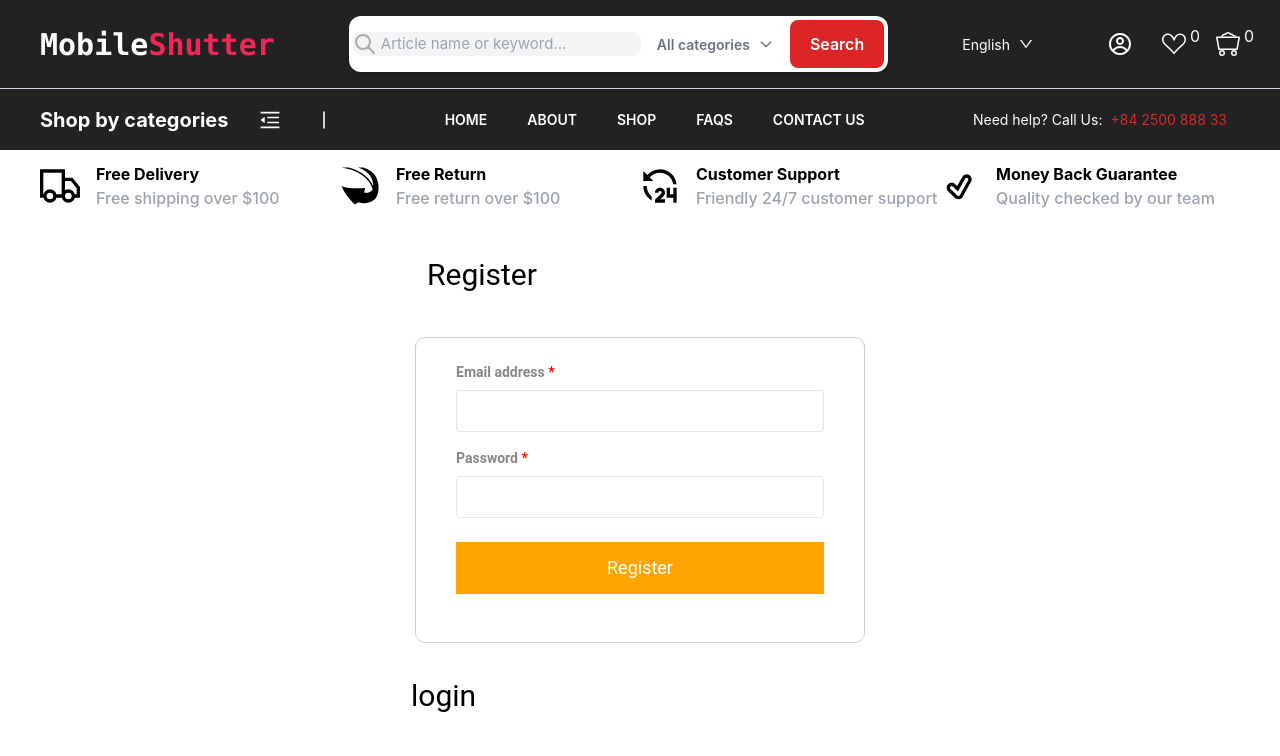
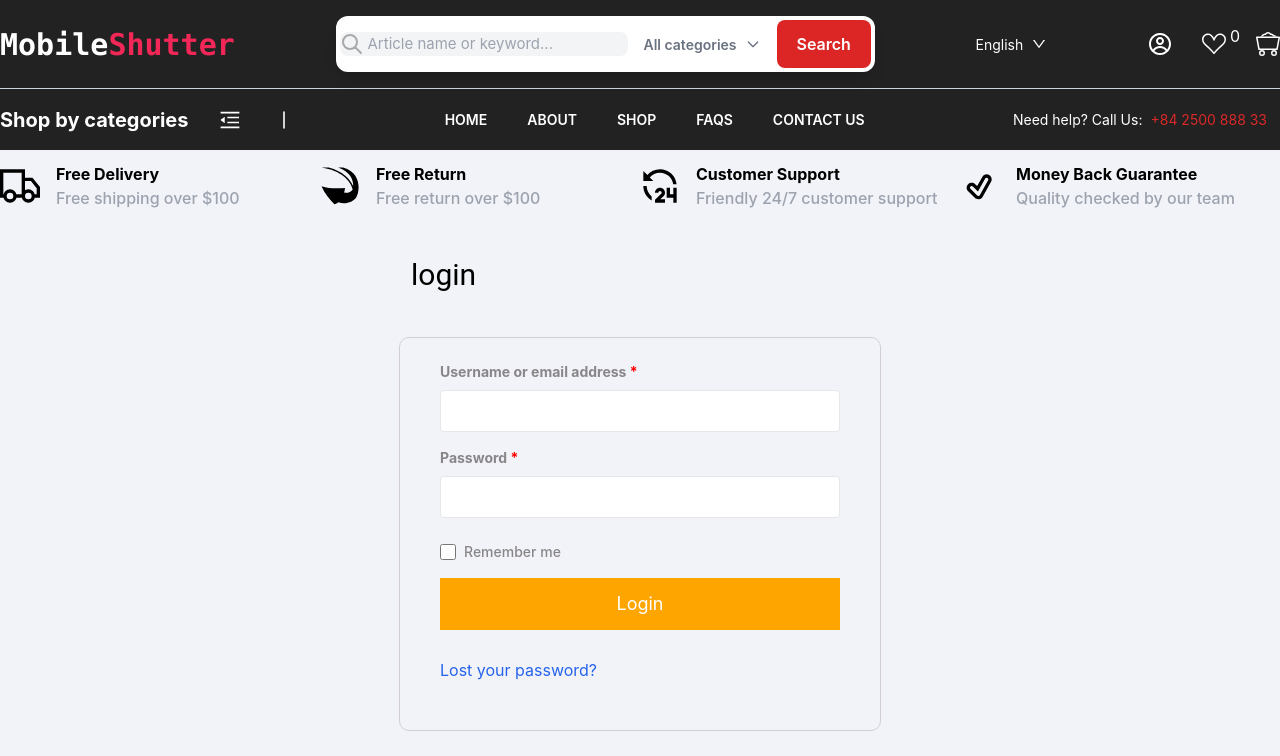
Before and after one commit to rahila009/E-commerce-website, a React (Create React App) app: page /loginPage in a window 1280 px wide. Shown: the top 756 px of the page. Built offline with nearby package versions, Linux system fonts and the light colour scheme.

Commit message:
update navbar , free delivery section

```diff
--- a/src/App.js
+++ b/src/App.js
@@ -1,16 +1,14 @@
 import React from "react";
 // import Slider from "./components/Slider";
-import Gadezone from "./components/gadezone";
-import Accounts from "./pages/account";
-import LoginPage from "./pages/loginPage";
+
 import Navbar from "./components/navbar";
 import { BrowserRouter as Router, Routes, Route } from "react-router-dom";
 import Home from "./pages/Home";
 import About from "./pages/About";
 import Contact from "./pages/Contact";
-import Faqs from "./pages/Home";
+import Faqs from "./pages/Faqs";
 import Shop from "./pages/Shop";
-
+import LoginPage from "./pages/loginPage";
 export default function App() {
   return (
     <>
@@ -22,12 +20,13 @@ export default function App() {
         <Route path="/shop" element={<Shop />} />
         <Route path="/faqs" element={<Faqs />} />
         <Route path="/contact" element={<Contact />} />
+        <Route path="/loginPage" element={<LoginPage />} />
       </Routes>
     </Router>
 
       {/* <Gadezone /> */}
-      <Accounts />
-      <LoginPage/>
+      {/* <Accounts />
+      <LoginPage/> */}
 
     </>
   )
--- a/src/components/Slider/index.js
+++ b/src/components/Slider/index.js
@@ -12,7 +12,7 @@ import "@splidejs/react-splide/css/sea-green";
 import "@splidejs/react-splide/css/core";
 const Slider = () => {
   return (
-    <div>
+    <>
       <div className="">
         <Splide aria-label="My Favorite Images">
           <SplideSlide>
@@ -68,7 +68,7 @@ const Slider = () => {
           </SplideSlide>
         </Splide>
       </div>
-    </div>
+    </>
   );
 };
 
--- a/src/components/freedevivery/index.js
+++ b/src/components/freedevivery/index.js
@@ -6,7 +6,8 @@ import { GiReturnArrow } from "react-icons/gi";
 
 const FreeDevilery = () => {
   return (
-    <div className="bg-[#F1F3F8 lg:px-[40px] py-3 grid grid-cols-1 md:grid-cols-2 lg:grid-cols-4  items-center md:justify-between justify-center text-center lg:text-start">
+    <div className="bg-[#F1F3F8]  py-3 grid grid-cols-1 md:grid-cols-2 lg:grid-cols-4  items-center md:justify-between justify-center
+     text-center lg:text-start container mx-auto">
   <div className=" items-center gap-4 mb-3 sm:mb-0 sm:w-auto lg:flex ">
     <span className="">
       <GrDeliver className="h-[40px] w-[40px] mx-auto" />
--- a/src/components/gadezone/index.js
+++ b/src/components/gadezone/index.js
@@ -5,7 +5,7 @@ import mobile1 from "../img/mobile.png";
 const Gadezone =()=>{
   return (
     <>
-<div className=" px-[20px]  mt-[100px] lg:grid-cols-2  md:grid md:grid-cols-1  md:gap-8">
+<div className=" container mx-auto  lg:grid-cols-2  md:grid md:grid-cols-1  md:gap-8">
 {/* frist div start */}
 <div className=" grid grid-cols-2 bg-[#DEE4D2] gap-8 py-[20px]  border rounded-[12px]">
   <div className="px-3">
--- a/src/components/login/index.js
+++ b/src/components/login/index.js
@@ -2,6 +2,7 @@ import React from "react";
 
 const Login = () => {
   return (
+    <>
     <div className="mt-[30px] lg:w-[40%] lg:px-[15px] md:px-7 px-4">
       <div className="">
         <h1 className="text-[30px] mb-10 px-3 font-[Roboto] ">login</h1>
@@ -63,8 +64,9 @@ const Login = () => {
         </div>
       </div>
 
-      <div></div>
+
     </div>
+    </>
   );
 };
 
--- a/src/components/navbar/index.js
+++ b/src/components/navbar/index.js
@@ -7,14 +7,14 @@ import { AiOutlineMenuFold } from "react-icons/ai";
 import { RxDividerVertical } from "react-icons/rx";
 import FreeDevilery from "../freedevivery/index.js"
 import { Link } from "react-router-dom";
-// import Login from "../login/index.js";
-import LoginPage from "../../pages/loginPage/index.js";
+
+
 const Navbar = () => {
   return (
     <>
       <div className="bg-[#222222] ">
         {/* navbar for  large   screens */}
-        <div className="md:flex hidden items-center p-4 lg:px-[40px] px-[25px] justify-between">
+        <div className="md:flex hidden items-center py-4  justify-between container mx-auto">
           <div className="text-[#F02757] lg:text-[30px] text-[16px] font-mono font-[900]">
             <span className="text-white">Mobile</span>Shutter
           </div>
@@ -74,7 +74,7 @@ const Navbar = () => {
           </div>
           <div className="flex items-center gap-[30px]">
             <div>
-              <Link to="/LoginPage"> <CgProfile color="white" className="w-6 h-6" /></Link>
+              <Link to="/loginPage"> <CgProfile color="white" className="w-6 h-6" /></Link>
 
             </div>
             <div className="flex items-start relative">
@@ -108,7 +108,7 @@ const Navbar = () => {
         {/* shop by categories */}
         <div className="bg-slate-300  w-full h-[1px] divide-gray-300"></div>
 
-        <div class="text-white bg-[#222222] md:flex hidden justify-between lg:px-[40px] px-[25px] items-center">
+        <div class="text-white bg-[#222222] md:flex hidden justify-between  container mx-auto items-center">
           <div className=" flex lg:gap-[30px] items-center justify-between gap-[5px]">
             <span className=" md:text-base lg:text-[20px] text-white font-[700]">
               Shop by categories
@@ -123,16 +123,16 @@ const Navbar = () => {
               <Link to="/" className="px-5 text-[14px] font-semibold">
                 HOME
               </Link>
-              <Link to="/About" className="px-5 text-[14px] font-semibold">
+              <Link to="/about" className="px-5 text-[14px] font-semibold">
                 ABOUT
               </Link>
               <Link to="/shop" className="px-5 text-[14px] font-semibold">
                 SHOP
               </Link>
-              <Link to="/Faqs" className="px-5 text-[14px] font-semibold">
+              <Link to="/faqs" className="px-5 text-[14px] font-semibold">
                 FAQS
               </Link>
-              <Link to="/Contact" className="px-5 text-[14px] font-semibold">
+              <Link to="/contact" className="px-5 text-[14px] font-semibold">
                 CONTACT US
               </Link>
             </ul>
--- a/src/components/register/index.js
+++ b/src/components/register/index.js
@@ -2,8 +2,8 @@ import React from "react";
 
 const Register = () => {
   return (
-    <>
-      <div className="mt-[30px] lg:w-[40%]   px-[15px]">
+   <>
+    <div className="mt-[30px] lg:w-[40%]   px-[15px]">
         <div>
           <h1 className="text-[30px] mb-10 px-3 font-[Roboto]"> Register</h1>
           <div class="border border-[#d3ced2]  px-10 rounded-[10px] ">
@@ -49,9 +49,9 @@ const Register = () => {
           </div>
         </div>
 
-        <div></div>
+
       </div>
-    </>
+   </>
   );
 };
 
--- a/src/index.css
+++ b/src/index.css
@@ -9,6 +9,7 @@ body {
     sans-serif;
   -webkit-font-smoothing: antialiased;
   -moz-osx-font-smoothing: grayscale;
+  background-color : #F1F3F8
 }
 
 code {
--- a/src/pages/Faqs.tsx
+++ b/src/pages/Faqs.jsx
@@ -1,6 +1,6 @@
 import React from 'react'
 
-const Home = () => {
+const Faqs = () => {
   return (
     <div>
     <h2>this  is Faqs page</h2>
@@ -8,4 +8,4 @@ const Home = () => {
   )
 }
 
-export default Home
+export default Faqs
--- a/src/pages/account/index.js
+++ b/src/pages/account/index.js
@@ -4,9 +4,11 @@ import Register from "../../components/register";
 
 const Accounts = () => {
   return (
-    <div className=" xl:flex justify-around lg:flex sm:block  justify-evenly; md:flex justify-center lg:px-[40px] font-[Roboto] ;">
+   <>
+    <div className=" xl:flex  lg:flex sm:block  justify-evenly; md:flex justify-center lg:px-[40px] font-[Roboto] ;">
       <Register />
     </div>
+    </>
   );
 }
 
--- a/src/pages/loginPage/index.js
+++ b/src/pages/loginPage/index.js
@@ -1,12 +1,14 @@
-import React from 'react'
-import Login from '../../components/login'
+import React from "react";
+import Login from "../../components/login";
 
 const LoginPage = () => {
   return (
-    <div className='flex justify-center'>
-      <Login />
-    </div>
-  )
-}
+    <>
+      <div className="flex justify-center">
+        <Login />
+      </div>
+    </>
+  );
+};
 
-export default LoginPage
+export default LoginPage;
```
